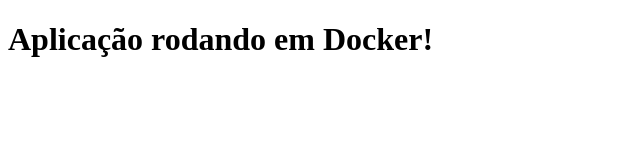
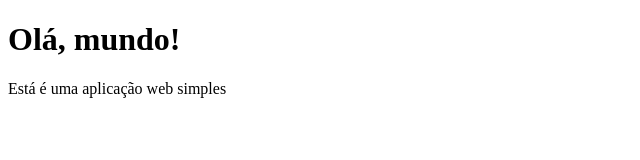
Before and after one commit to MartaCordolino/app-deploy-demo, a plain HTML site: page index.html in a window 1280 px wide. Shown: the whole page, without its empty margins (0-640 px from the left). Drawn offline with Linux system fonts and the light colour scheme.

Commit message:
Update index.html

```diff
--- a/index.html
+++ b/index.html
@@ -1,9 +1,10 @@
 <!DOCTYPE html>
 <html>
 <head>
-    <title>Deploy com Docker e GitHub Actions</title>
+    <title>Aplicação Simples</title>
 </head>
 <body>
-    <h1>Aplicação rodando em Docker!</h1>
+    <h1>Olá, mundo!</h1>
+    <p>Está é uma aplicação web simples</p>
 </body>
 </html>
```
